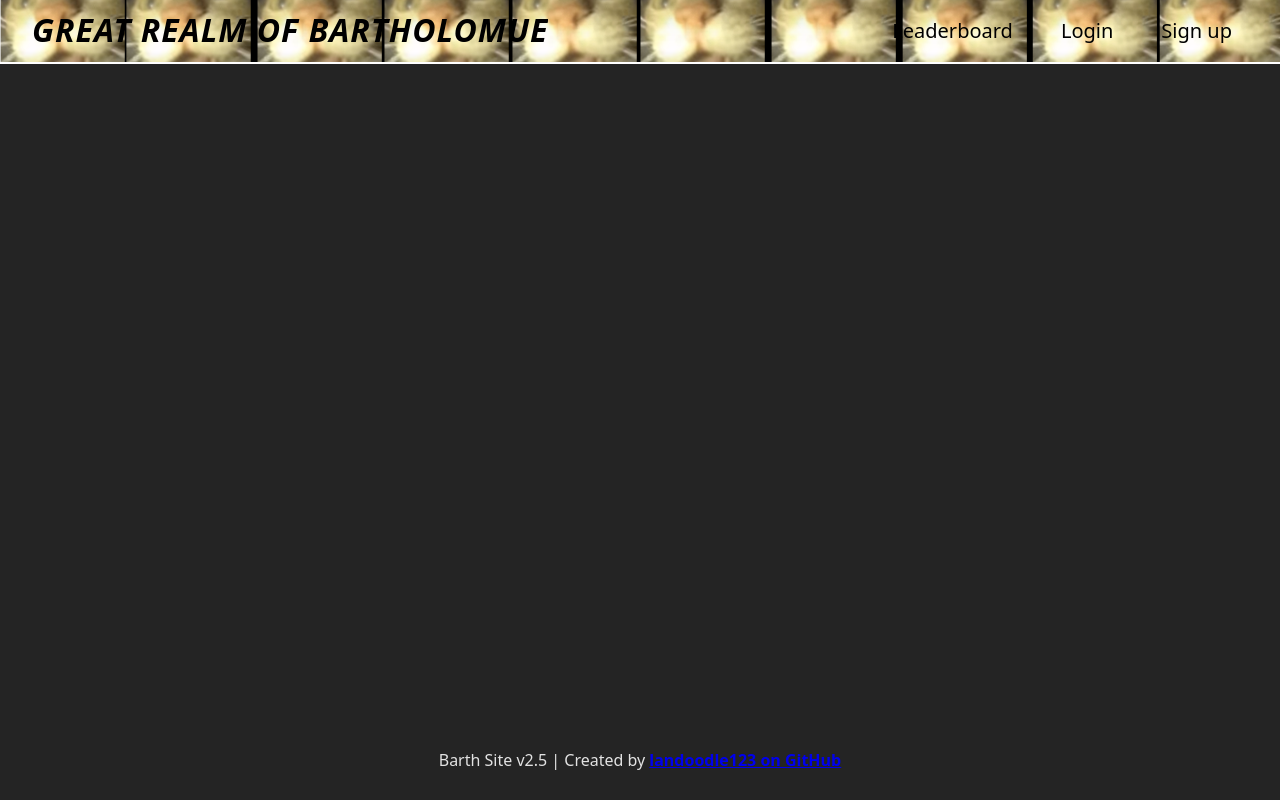
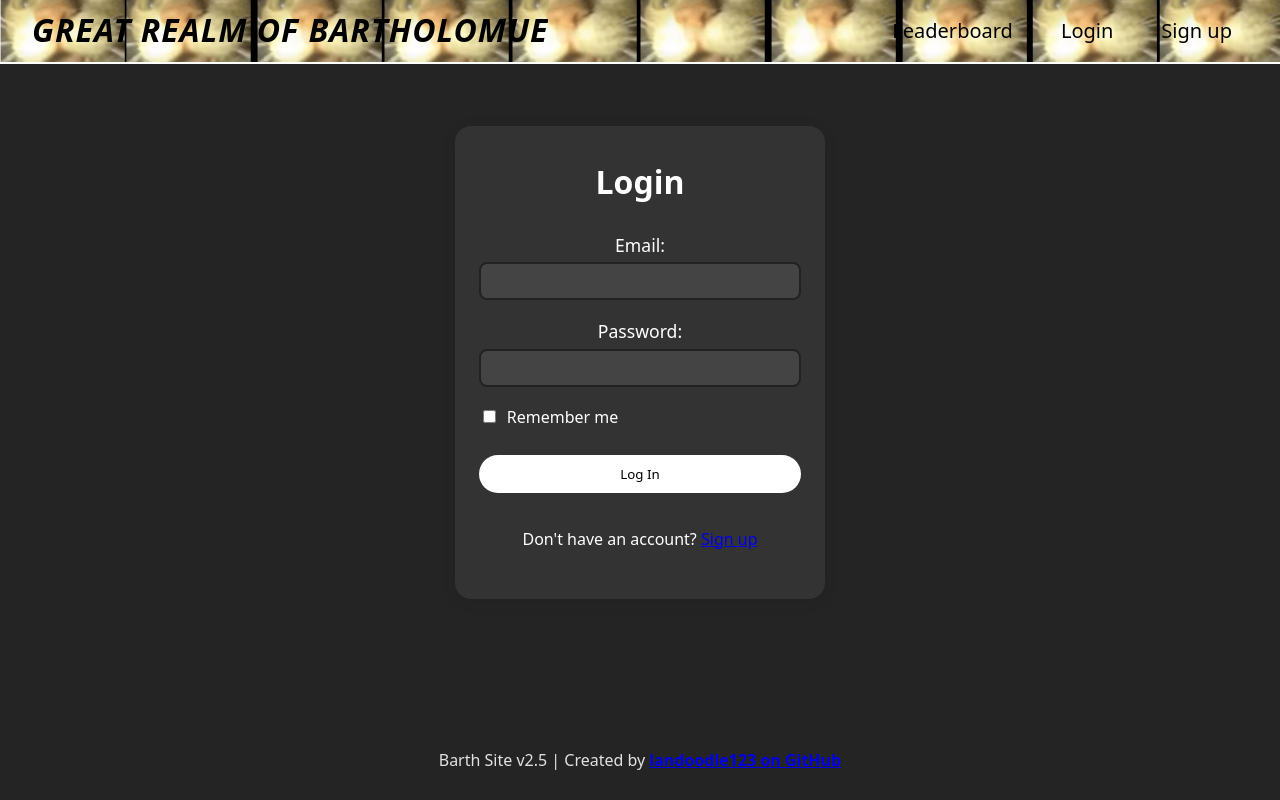
Before and after one commit to landoodle123/Barth-site, a SvelteKit app: page /login in a window 1280 px wide. Built offline with nearby package versions, Linux system fonts and the light colour scheme; no server answers.

Commit message:
un-nuked my ui for login page

```diff
--- a/src/routes/login/+page.svelte
+++ b/src/routes/login/+page.svelte
@@ -30,3 +30,91 @@
     }
   }
 </script>
+
+<main>
+  <form class="login-form" on:submit|preventDefault={handleLogin}>
+    <h2>Login</h2>
+    <label>
+      Email:
+      <input type="email" bind:value={email} required autocomplete="username" />
+    </label>
+    <label>
+      Password:
+      <input type="password" bind:value={password} required minlength="8" autocomplete="current-password" />
+    </label>
+    <label class="remember">
+      <input type="checkbox" bind:checked={remember} />
+      Remember me
+    </label>
+    <button class="button" type="submit" disabled={loading}>Log In</button>
+    <p>
+      Don't have an account?
+      <a href="/signup">Sign up</a>
+    </p>
+    {#if error}
+      <p class="error">{error}</p>
+    {/if}
+  </form>
+</main>
+
+<style>
+  .login-form {
+    background: #333;
+    color: #fff;
+    border-radius: 16px;
+    box-shadow: 0 2px 16px rgba(0,0,0,0.08);
+    padding: 32px 24px;
+    max-width: 350px;
+    margin: 40px auto;
+    display: flex;
+    flex-direction: column;
+    gap: 18px;
+    align-items: stretch;
+  }
+  .login-form h2 {
+    margin: 0 0 8px 0;
+    font-size: 2rem;
+    font-weight: 700;
+    color: #fff;
+  }
+  .login-form label {
+    display: flex;
+    flex-direction: column;
+    font-size: 1.1rem;
+    gap: 4px;
+    color: #fff;
+    font-weight: 500;
+  }
+  .login-form input[type="email"],
+  .login-form input[type="password"] {
+    border: 2px solid #222;
+    border-radius: 8px;
+    padding: 8px 12px;
+    font-size: 1rem;
+    background: #444;
+    color: #fff;
+    outline: none;
+    transition: border-color 0.2s;
+  }
+  .login-form input[type="email"]:focus,
+  .login-form input[type="password"]:focus {
+    border-color: #0078d7;
+  }
+  .login-form .remember {
+    flex-direction: row;
+    align-items: center;
+    gap: 8px;
+    font-size: 1rem;
+    font-weight: 400;
+  }
+  .login-form .button {
+    margin-top: 8px;
+    width: 100%;
+  }
+  .login-form .error {
+    color: #b30000;
+    font-weight: 600;
+    margin: 0;
+    text-align: center;
+  }
+</style>
```
